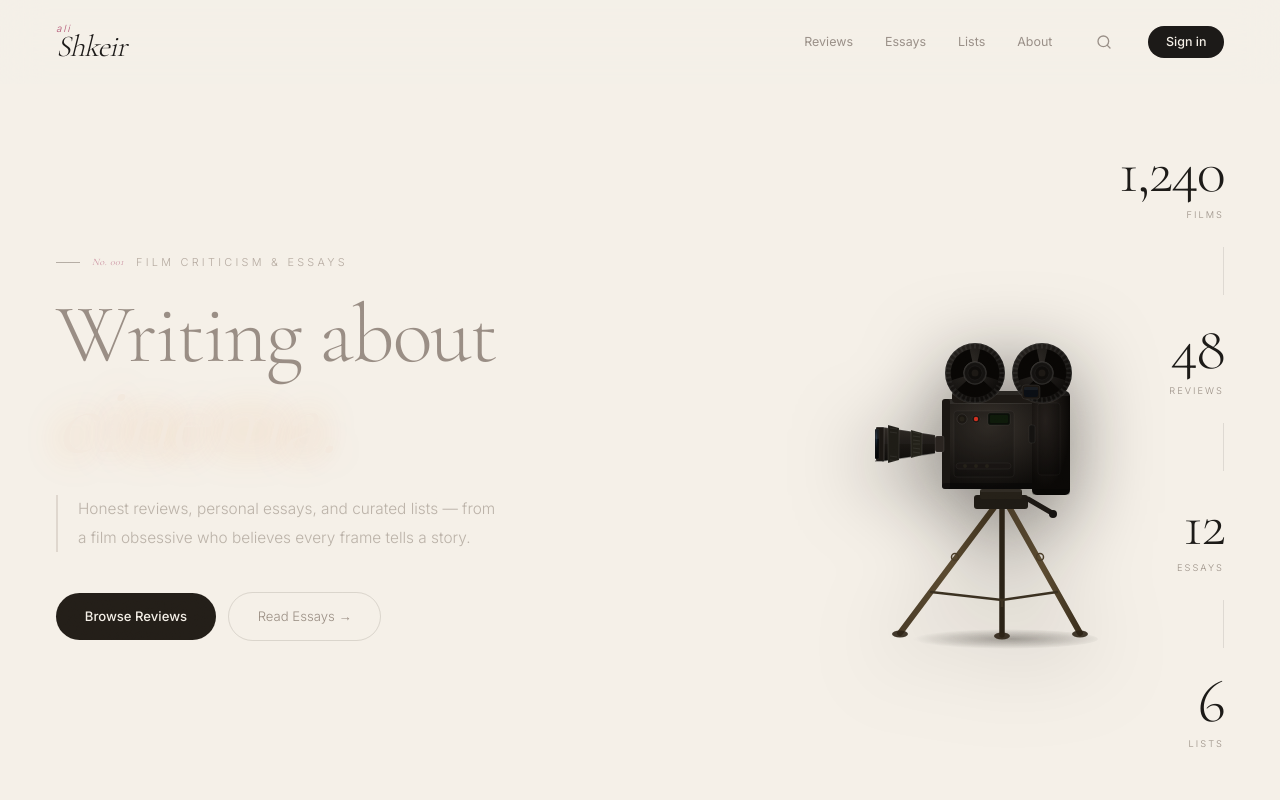
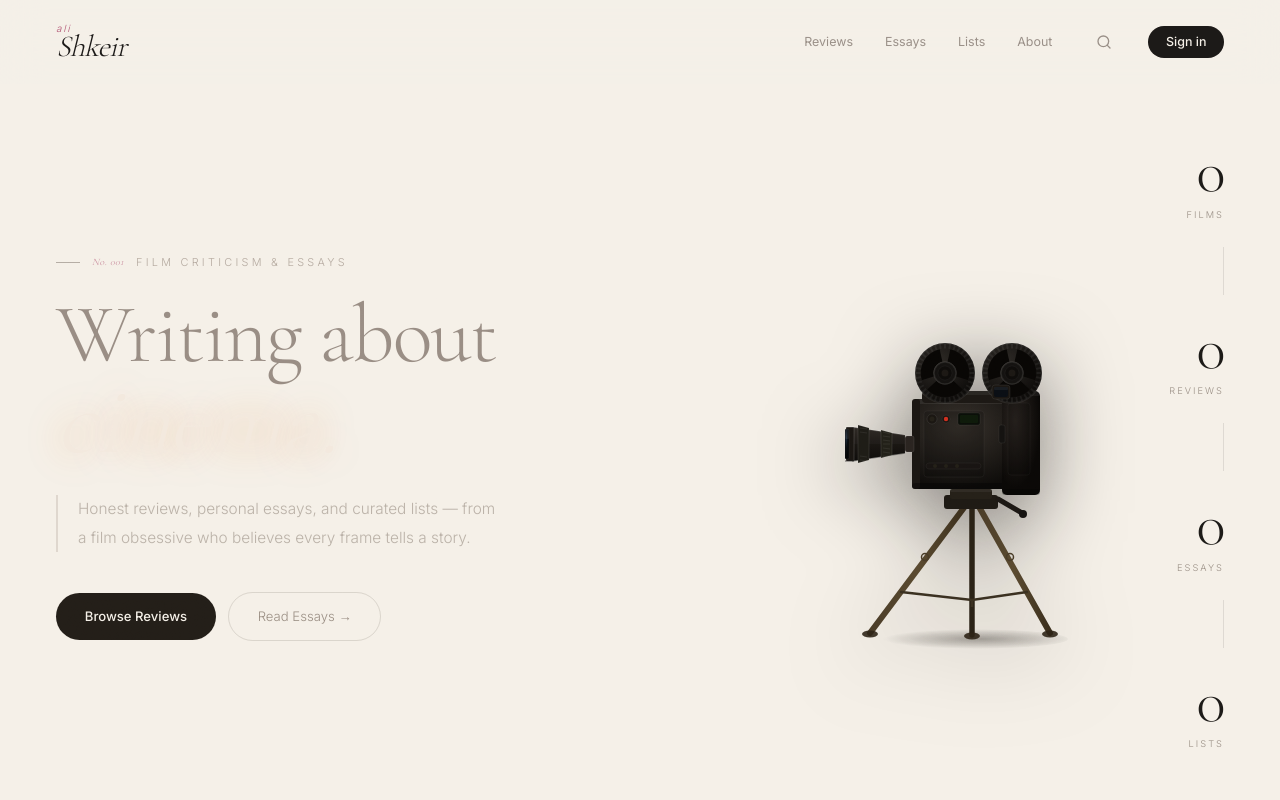
Before and after one commit to shkeir-ali/cinema-platform, a Next.js app: page / in a window 1280 px wide. Shown: the top 800 px of the page. Built offline with nearby package versions, Linux system fonts and the light colour scheme; no server answers; the database is empty.

Commit message:
added stats count animation
added stats count animation

```diff
--- a/app/components/Hero/index.tsx
+++ b/app/components/Hero/index.tsx
@@ -187,7 +187,43 @@ export default function Hero() {
       conePoly!.classList.add('cone-on')
     }
 
-    runStartup()
+    // Animate hero stats counting up from 0 after startup sequence completes
+    const statEls = hero.querySelectorAll<HTMLElement>('.hero-stat-num')
+    const statTargets = [1240, 48, 12, 6]
+
+    function formatStatNum(n: number, target: number): string {
+      const rounded = Math.round(n)
+      return target >= 1000 ? rounded.toLocaleString('en-US') : String(rounded)
+    }
+
+    function easeOutExpo(t: number): number {
+      return t === 1 ? 1 : 1 - Math.pow(2, -10 * t)
+    }
+
+    function animateStats() {
+      const duration = 5000
+      const start = performance.now()
+
+      function tick(now: number) {
+        const elapsed = now - start
+        const t = Math.min(elapsed / duration, 1)
+        const eased = easeOutExpo(t)
+
+        statEls.forEach((el, i) => {
+          const target = statTargets[i] ?? 0
+          el.textContent = formatStatNum(eased * target, target)
+        })
+
+        if (t < 1) requestAnimationFrame(tick)
+        else statEls.forEach((el, i) => {
+          el.textContent = formatStatNum(statTargets[i] ?? 0, statTargets[i] ?? 0)
+        })
+      }
+
+      requestAnimationFrame(tick)
+    }
+
+    runStartup().then(animateStats)
 
     async function handleCameraClick() {
       if (!sequenceDone) return
@@ -1006,22 +1042,22 @@ export default function Hero() {
       {/* Stats */}
       <div className="hero-stats">
         <div className="hero-stat-item">
-          <div className="hero-stat-num">1,240</div>
+          <div className="hero-stat-num">0</div>
           <div className="hero-stat-label">Films</div>
         </div>
         <div className="hero-stat-sep" />
         <div className="hero-stat-item">
-          <div className="hero-stat-num">48</div>
+          <div className="hero-stat-num">0</div>
           <div className="hero-stat-label">Reviews</div>
         </div>
         <div className="hero-stat-sep" />
         <div className="hero-stat-item">
-          <div className="hero-stat-num">12</div>
+          <div className="hero-stat-num">0</div>
           <div className="hero-stat-label">Essays</div>
         </div>
         <div className="hero-stat-sep" />
         <div className="hero-stat-item">
-          <div className="hero-stat-num">6</div>
+          <div className="hero-stat-num">0</div>
           <div className="hero-stat-label">Lists</div>
         </div>
       </div>
--- a/app/globals.css
+++ b/app/globals.css
@@ -252,6 +252,9 @@ body {
   font-size: 3.8rem; font-weight: 300; line-height: 1;
   color: var(--text); letter-spacing: -0.03em;
   transition: color 0.5s ease, text-shadow 0.5s ease;
+  font-variant-numeric: tabular-nums;
+  display: block;
+  width: 135px;
 }
 .hero-stat-label {
   font-size: 0.58rem; letter-spacing: 0.22em; text-transform: uppercase;
```
